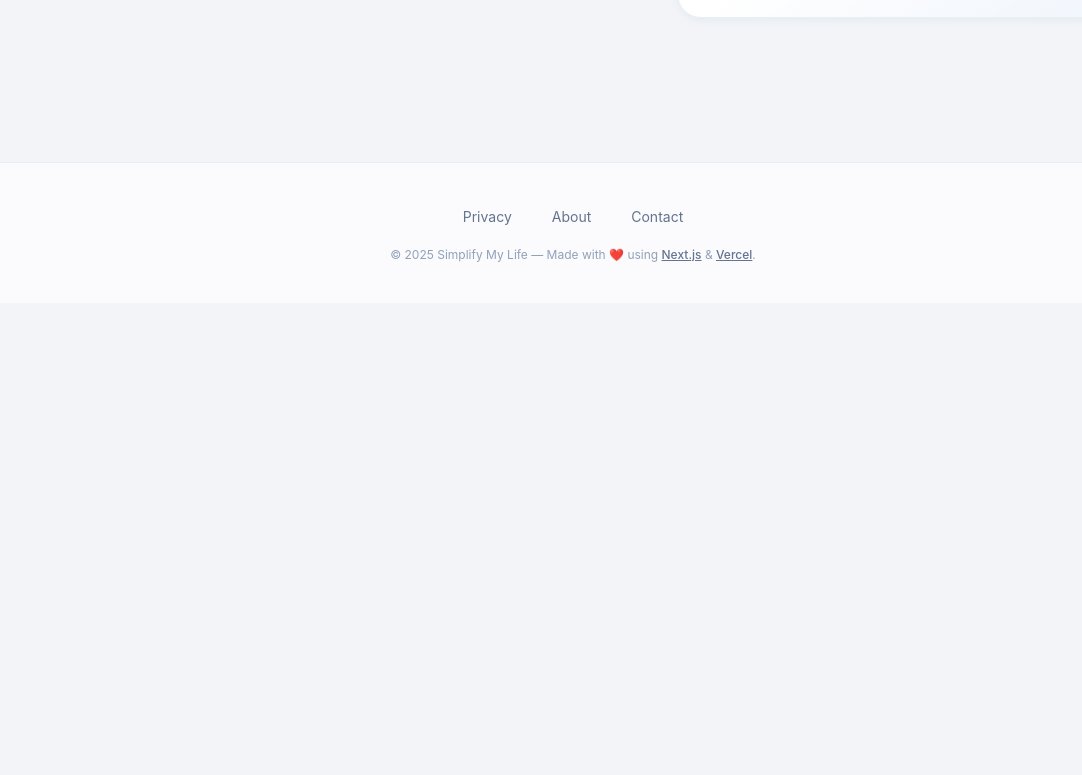
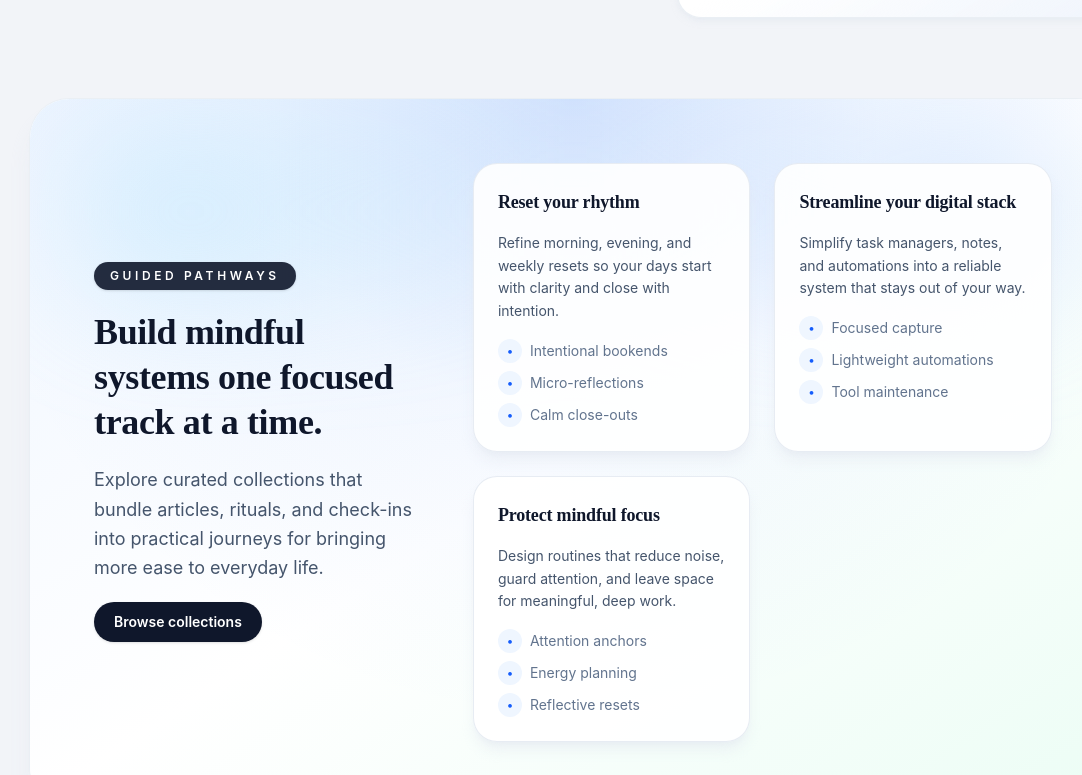
Before and after one commit to chetanbasuray/simplifymylife-blog, a Next.js app: page / in a window 1280 px wide. Shown: the part 1513-2288 px from the top of the page, without its empty margins (67-1149 px from the left). Before the commit the page ends 1816 px from the top, so only its background shows below. Built offline with nearby package versions, Linux system fonts and the light colour scheme.

Commit message:
Add guided pathways section to landing page

```diff
--- a/src/app/page.jsx
+++ b/src/app/page.jsx
@@ -56,6 +56,23 @@ export default async function HomePage({ searchParams }) {
 
   const featuredPost = filteredPosts[0] ?? posts[0] ?? null;
   const quickReads = posts.slice(0, 4);
+  const pathwayHighlights = [
+    {
+      title: "Reset your rhythm",
+      description: "Refine morning, evening, and weekly resets so your days start with clarity and close with intention.",
+      points: ["Intentional bookends", "Micro-reflections", "Calm close-outs"],
+    },
+    {
+      title: "Streamline your digital stack",
+      description: "Simplify task managers, notes, and automations into a reliable system that stays out of your way.",
+      points: ["Focused capture", "Lightweight automations", "Tool maintenance"],
+    },
+    {
+      title: "Protect mindful focus",
+      description: "Design routines that reduce noise, guard attention, and leave space for meaningful, deep work.",
+      points: ["Attention anchors", "Energy planning", "Reflective resets"],
+    },
+  ];
 
   return (
     <div className="relative pb-20">
@@ -300,6 +317,61 @@ export default async function HomePage({ searchParams }) {
             </div>
           </aside>
         </section>
+
+        <section className="mt-20">
+          <div className="relative overflow-hidden rounded-[2.5rem] border border-slate-200/70 bg-white/95 p-10 shadow-xl shadow-slate-200/60 sm:p-16">
+            <div className="pointer-events-none absolute inset-0">
+              <div className="absolute inset-0 bg-gradient-to-br from-blue-50 via-white to-emerald-50" />
+              <div className="absolute inset-0 bg-[radial-gradient(circle_at_top,_rgba(59,130,246,0.2)_0%,_rgba(59,130,246,0.05)_35%,_transparent_70%)]" />
+              <div className="absolute inset-x-12 top-8 h-40 rounded-full bg-gradient-to-r from-sky-200/60 via-transparent to-blue-200/60 blur-3xl" />
+            </div>
+
+            <div className="relative grid gap-12 lg:grid-cols-[minmax(0,4fr)_minmax(0,7fr)] lg:items-center">
+              <div className="space-y-5 text-left">
+                <span className="inline-flex items-center gap-2 rounded-full bg-slate-900/90 px-4 py-1.5 text-xs font-semibold uppercase tracking-[0.3em] text-white shadow-sm">
+                  Guided pathways
+                </span>
+                <h2 className="text-3xl font-semibold text-slate-900 sm:text-4xl sm:leading-tight">Build mindful systems one focused track at a time.</h2>
+                <p className="max-w-xl text-base leading-relaxed text-slate-600 sm:text-lg">
+                  Explore curated collections that bundle articles, rituals, and check-ins into practical journeys for bringing more ease to everyday life.
+                </p>
+                <Link
+                  href="/collections"
+                  className="inline-flex w-auto items-center justify-center rounded-full bg-slate-900 px-5 py-2.5 text-sm font-semibold text-white shadow-sm transition hover:bg-slate-800"
+                >
+                  Browse collections
+                </Link>
+              </div>
+
+              <div className="grid gap-6 sm:grid-cols-2">
+                {pathwayHighlights.map((pathway) => (
+                  <div
+                    key={pathway.title}
+                    className="group relative overflow-hidden rounded-3xl border border-slate-200/80 bg-white/90 p-6 shadow-lg shadow-slate-200/60 transition hover:-translate-y-1 hover:border-blue-200 hover:shadow-2xl"
+                  >
+                    <div className="absolute inset-0 opacity-0 transition group-hover:opacity-100">
+                      <div className="absolute inset-0 bg-gradient-to-br from-blue-500/10 via-transparent to-emerald-500/10" />
+                    </div>
+                    <div className="relative space-y-4">
+                      <h3 className="text-lg font-semibold text-slate-900">{pathway.title}</h3>
+                      <p className="text-sm leading-relaxed text-slate-600">{pathway.description}</p>
+                      <ul className="space-y-2 text-sm text-slate-500">
+                        {pathway.points.map((point) => (
+                          <li key={point} className="flex items-center gap-2">
+                            <span className="inline-flex h-6 w-6 flex-none items-center justify-center rounded-full bg-blue-50 text-xs font-semibold text-blue-600">
+                              •
+                            </span>
+                            <span>{point}</span>
+                          </li>
+                        ))}
+                      </ul>
+                    </div>
+                  </div>
+                ))}
+              </div>
+            </div>
+          </div>
+        </section>
       </div>
     </div>
   );
```
